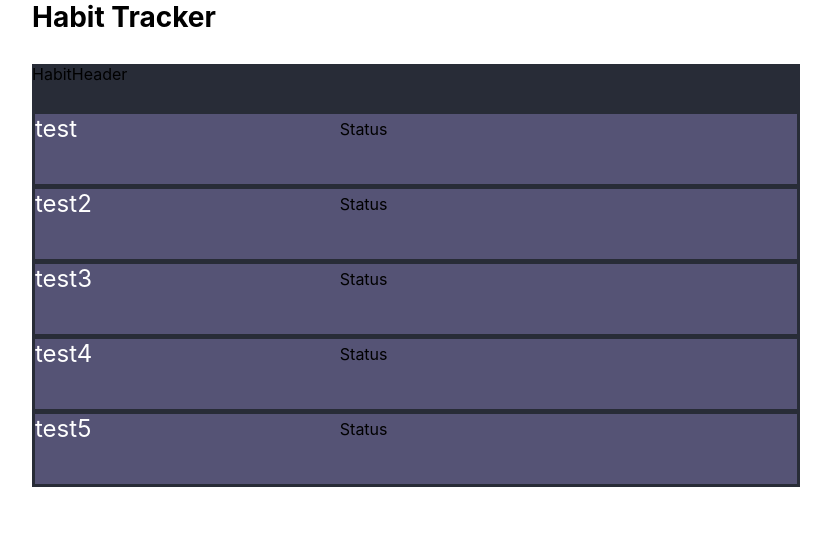
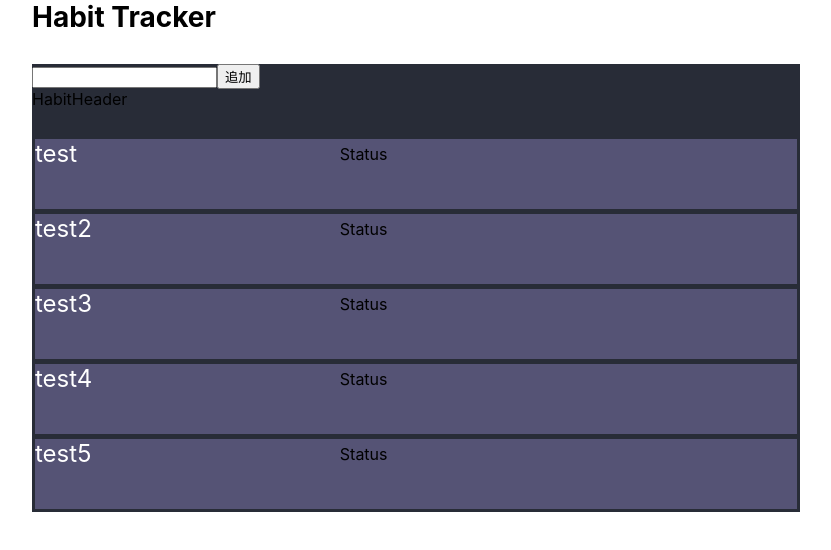
Before and after one commit to Yuji5117/habit_tracker_react, a React (Create React App) app: page / in a window 1280 px wide. Shown: the top 550 px of the page, without its empty margins (224-1055 px from the left). Built offline with nearby package versions, Linux system fonts and the light colour scheme.

Commit message:
habitを追加する機能を実装

```diff
--- a/src/App.tsx
+++ b/src/App.tsx
@@ -5,6 +5,7 @@ import HabitItemList from "./components/HabitItemList";
 import { Habit } from "./typings";
 
 function App() {
+  const [habit, setHabit] = useState<Habit>();
   const [habits, setHabits] = useState<Habit[]>([
     { id: 1, title: "test", status: 1 },
     { id: 2, title: "test2", status: 1 },
@@ -13,10 +14,31 @@ function App() {
     { id: 5, title: "test5", status: 1 },
   ]);
 
+  const onChangeTitleInput = (e: any) => {
+    console.log(e.target.value);
+
+    const id = habits.length;
+    setHabit({ id: id, title: e.target.value, status: 0 });
+  };
+
+  const addHabit = (e: any) => {
+    e.preventDefault();
+
+    if (!habit) return;
+    setHabits([...habits, habit]);
+  };
+
   return (
     <Wrapper>
       <Header>Habit Tracker</Header>
       <Main>
+        <form>
+          <input onChange={onChangeTitleInput} type="text" />
+          <button onClick={addHabit} type="submit">
+            追加
+          </button>
+        </form>
+
         <HabitHeader />
         <HabitItemList habits={habits} />
       </Main>
```
